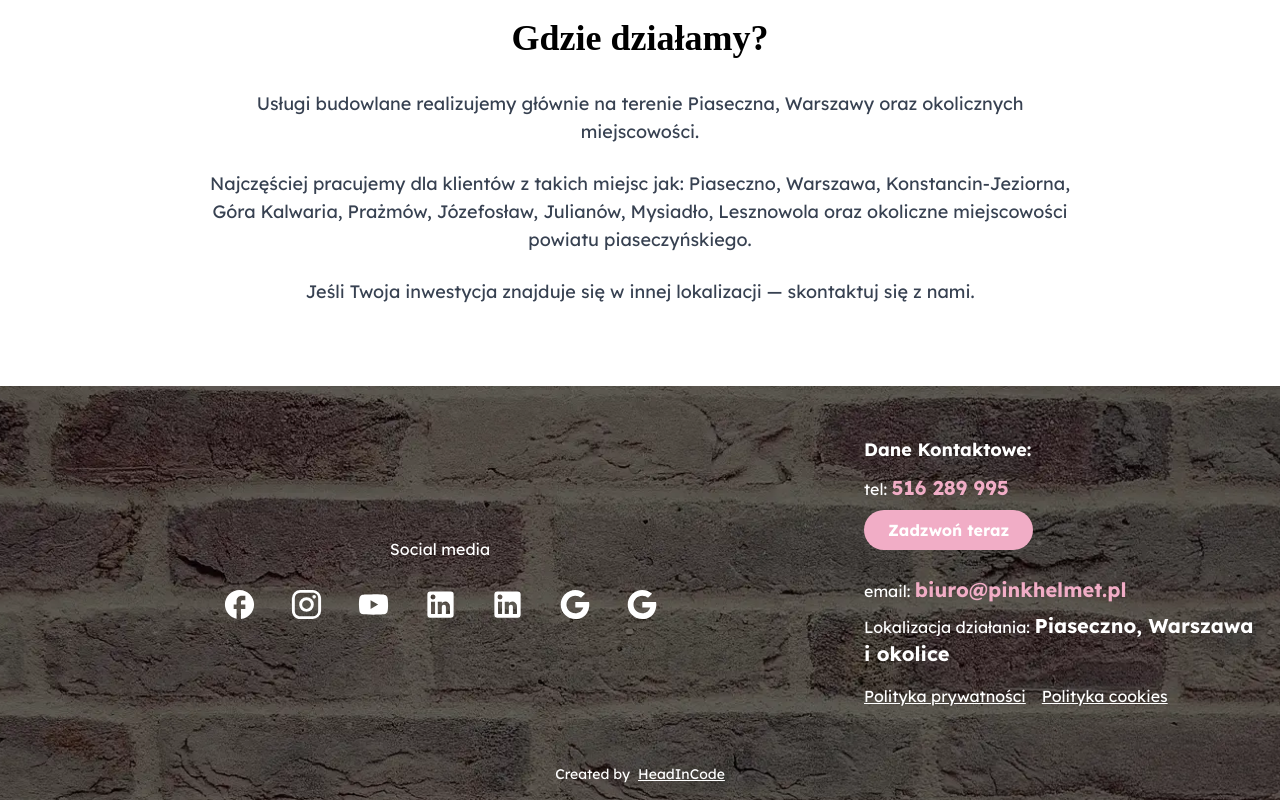
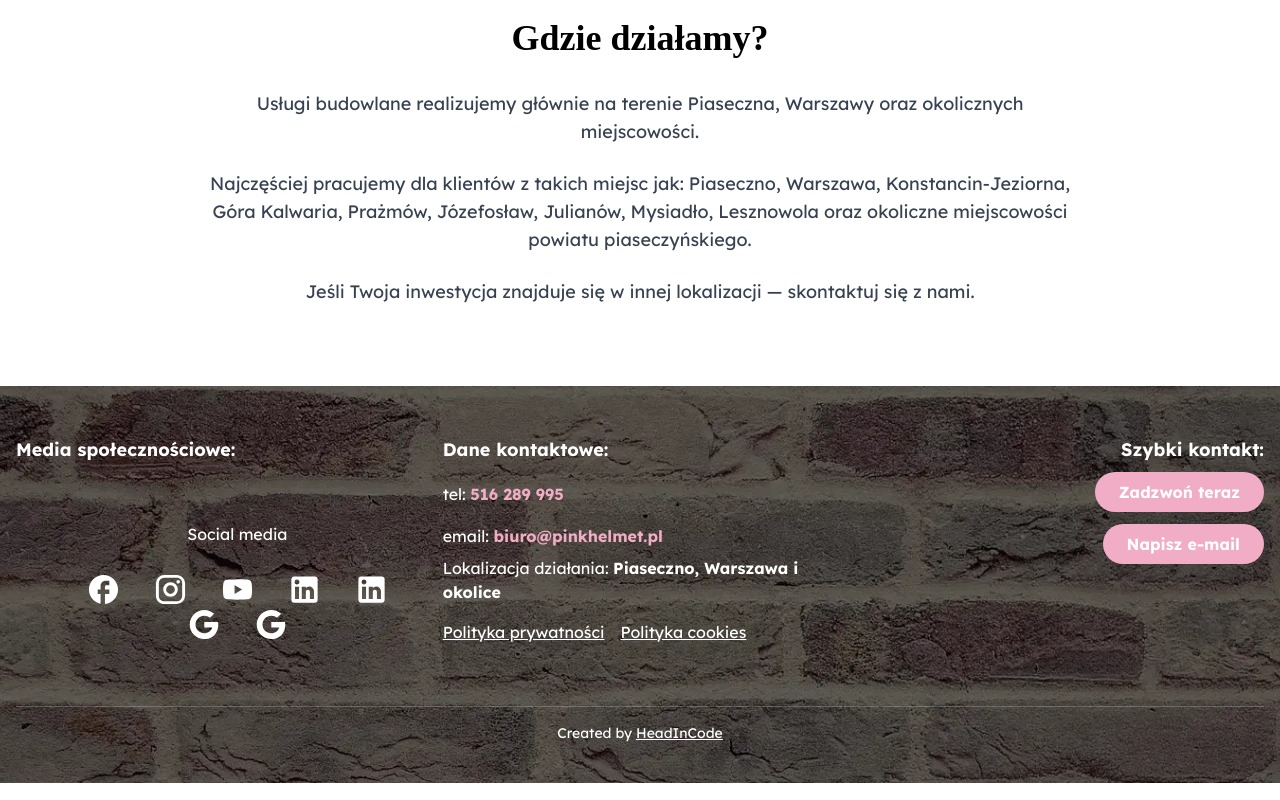
Before and after one commit to PinkHelmet/pink, a Next.js app: page / in a window 1280 px wide. Shown: the part 4904-5704 px from the top of the page. Built offline with nearby package versions, Linux system fonts and the light colour scheme; a web font is replaced by a local one.

Commit message:
Update Footer.js

```diff
--- a/components/Footer.js
+++ b/components/Footer.js
@@ -38,49 +38,40 @@ const Footer = () => {
 
   return (
     <>
-      {/* Stopka */}
       <footer className="bg-footer_bg bg-cover bg-center bg-fixed shadow-lg text-white">
-        <div className="container mx-auto flex flex-col md:flex-row justify-between items-start md:items-center py-10 px-4">
+        <div className="container mx-auto py-10 px-4">
+          <div className="grid grid-cols-1 md:grid-cols-3 gap-8 items-start">
+            {/* Media społecznościowe */}
+            <div className="flex flex-col items-start">
+              <p className="text-lg font-semibold mb-2">Media społecznościowe:</p>
               <SocialMedia />
+            </div>
 
-          <div className="w-full md:w-1/2 text-left mt-6 md:mt-0">
-            <p className="text-lg font-semibold mb-2">Dane Kontaktowe:</p>
-
+            {/* Dane kontaktowe */}
+            <div className="flex flex-col">
+              <p className="text-lg font-semibold mb-2">Dane kontaktowe:</p>
               <p className="mb-2">
-              <span className="font-regular">tel:</span>{" "}
+                tel:{" "}
                 <a
                   href={`tel:${phoneNumber}`}
-                className="text-xl font-bold text-pink-rose hover:underline"
+                  className="text-pink-rose font-bold hover:underline"
                 >
                   {phoneNumber}
                 </a>
               </p>
-
-            <a
-              href={`tel:${phoneNumber}`}
-              className="inline-block bg-pink-rose text-white font-bold py-2 px-6 rounded-full hover:bg-pink-600 transition duration-200 mb-4"
-            >
-              Zadzwoń teraz
-            </a>
-
               <p className="mb-2">
-              <span className="font-regular">email: </span>
+                email:{" "}
                 <a
                   href={`mailto:${email}`}
-                className="text-xl font-bold text-pink-rose hover:underline"
+                  className="text-pink-rose font-bold hover:underline"
                 >
                   {email}
                 </a>
               </p>
-
               <address className="not-italic mb-2">
-              <span className="font-regular">Lokalizacja działania:</span>{" "}
-              <span className="text-xl font-bold">
-                Piaseczno, Warszawa i okolice
-              </span>
+                Lokalizacja działania: <span className="font-bold">Piaseczno, Warszawa i okolice</span>
               </address>
-
-            <div className="flex flex-col sm:flex-row gap-4 mt-4">
+              <div className="flex flex-wrap gap-4 mt-2">
                 <Link href="/polityka-prywatnosci">
                   <a className="underline hover:text-pink-200">Polityka prywatności</a>
                 </Link>
@@ -89,10 +80,28 @@ const Footer = () => {
                 </Link>
               </div>
             </div>
+
+            {/* Przyciski */}
+            <div className="flex flex-col items-start md:items-end">
+              <p className="text-lg font-semibold mb-2">Szybki kontakt:</p>
+              <a
+                href={`tel:${phoneNumber}`}
+                className="bg-pink-rose text-white font-bold py-2 px-6 rounded-full hover:bg-pink-600 transition duration-200 mb-3"
+              >
+                Zadzwoń teraz
+              </a>
+              <a
+                href={`mailto:${email}`}
+                className="bg-pink-rose text-white font-bold py-2 px-6 rounded-full hover:bg-pink-600 transition duration-200"
+              >
+                Napisz e-mail
+              </a>
+            </div>
           </div>
 
-        <div className="container mx-auto text-center py-4 text-sm">
-          <span className="inline-block mr-2">Created by</span>
+          {/* Stopka dolna */}
+          <div className="mt-10 border-t border-white/20 pt-4 text-center text-sm">
+            <span>Created by </span>
             <a
               href="https://headincode.com"
               target="_blank"
@@ -101,6 +110,7 @@ const Footer = () => {
             >
               HeadInCode
             </a>
+          </div>
         </div>
       </footer>
 
```
Lines whose indentation alone changed are shown as unchanged.
